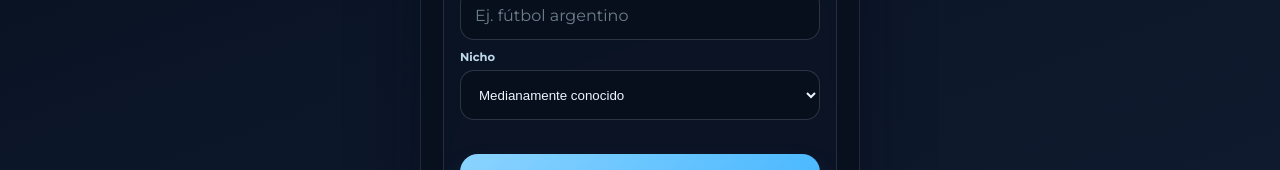
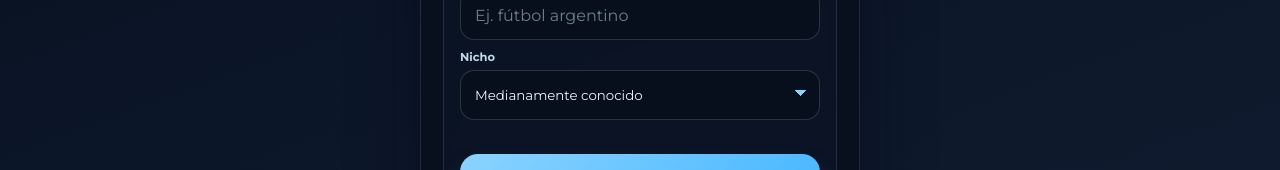
Before and after one commit to Ace0467/impostor, a Next.js app: page / in a window 1280 px wide. Shown: the part 395-565 px from the top of the page. Built offline with nearby package versions, Linux system fonts and the light colour scheme.

Commit message:
Match select font and arrow spacing

```diff
--- a/app/globals.css
+++ b/app/globals.css
@@ -247,12 +247,20 @@ h2 {
 .topic-search-select {
   width: 100%;
   min-height: 50px;
-  padding: 12px 14px;
+  padding: 12px 42px 12px 14px;
   border: 1px solid rgba(148, 163, 184, 0.25);
   border-radius: 14px;
   outline: none;
   background: rgba(8, 15, 27, 0.78);
   color: var(--text);
+  font-family: var(--font-montserrat), sans-serif;
+  appearance: none;
+  -webkit-appearance: none;
+  -moz-appearance: none;
+  background-image: linear-gradient(45deg, transparent 50%, var(--primary) 50%), linear-gradient(135deg, var(--primary) 50%, transparent 50%);
+  background-position: calc(100% - 18px) calc(50% - 2px), calc(100% - 12px) calc(50% - 2px);
+  background-size: 6px 6px;
+  background-repeat: no-repeat;
 }
 
 .topic-search-input::placeholder {
```
